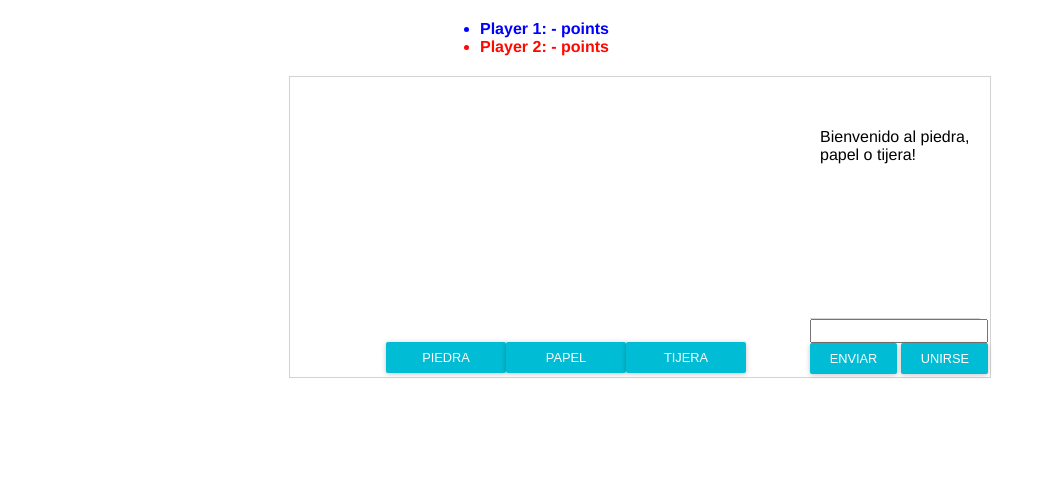
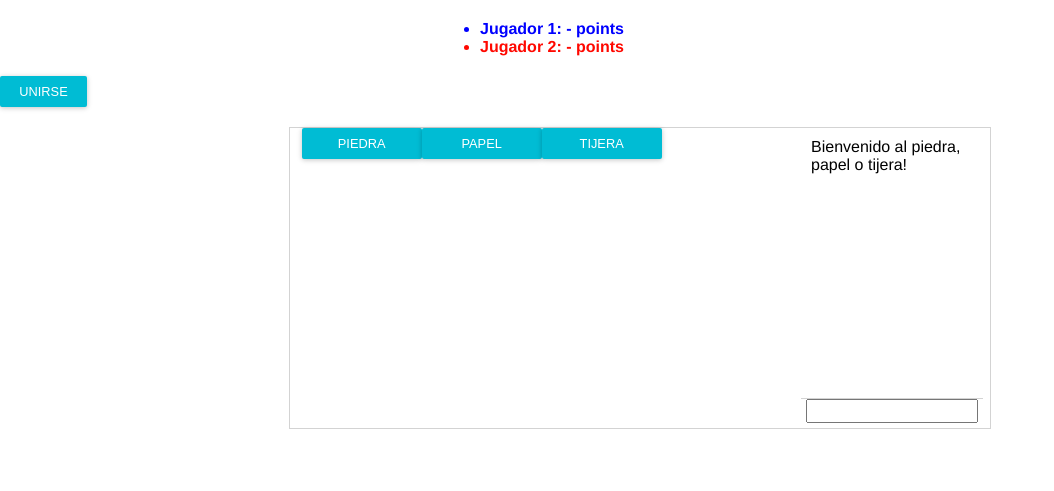
Before and after one commit to GonzaloAgu/piedra-papel-tijera, a website: page client/index.html in a window 1280 px wide. Shown: the whole page, without its empty margins (0-1054 px from the left). Drawn offline with nearby package versions, Linux system fonts and the light colour scheme; no server answers.

Commit message:
ajustes de diseño, correcion de scroll

```diff
--- a/client/index.html
+++ b/client/index.html
@@ -11,24 +11,27 @@
 
     <div id="scoreboard">
       <ul>
-        <li style="font-weight: bold; color: blue">Player 1: <p style="display:inline;" id="p0">-</p> points</li>
-        <li style="font-weight: bold; color: rgb(255, 8, 0);">Player 2: <p style="display:inline" id="p1">-</p> points</li>
+        <li style="font-weight: bold; color: blue">Jugador 1: <p style="display:inline;" id="p0">-</p> points</li>
+        <li style="font-weight: bold; color: rgb(255, 8, 0);">Jugador 2: <p style="display:inline" id="p1">-</p> points</li>
       </ul>
     </div>
 
+    <button id="join">Unirse</button>
     <div class="rps-wrapper">
-      <div id="elements-wrapper">
-        <button id="rock">Piedra</button>
-        <button id="paper">Papel</button>
-        <button id="scissors">Tijera</button>
+      <div id="main-game">
+        <div id="elements-wrapper">
+          <button id="rock">Piedra</button>
+          <button id="paper">Papel</button>
+          <button id="scissors">Tijera</button>
+        </div>
       </div>
+
       <div class="chat-wrapper">
         <ul id="events"></ul>
         <div class="button-wrapper">
         <form id="chat-form">
           <input id="chat" />
-          <button id="say">Enviar</button>
-          <button id="join">Unirse</button>
+          <!--<button id="say">Enviar</button>-->
         </form>
       </div>
       </div>
--- a/client/src/client.js
+++ b/client/src/client.js
@@ -1,5 +1,9 @@
 // escribe texto en el chat
 const writeEvent = text => {
+
+    // chequeo si hay texto realmente
+    if(!text) return;
+
     // <ul> element
     const parent = document.querySelector('#events')
 
@@ -8,7 +12,15 @@ const writeEvent = text => {
     el.innerHTML = text
 
     parent.appendChild(el)
+    scrollUpdate()
 };
+
+
+// actualizar scroll del chat
+let chat = document.querySelector("#events");
+const scrollUpdate = () => {
+    chat.scrollTop = chat.scrollHeight;
+}
 
 // escribe los puntajes en el scoreboard
 const writeScoreboard = (scores) => {
--- a/client/styles/main.css
+++ b/client/styles/main.css
@@ -2,6 +2,7 @@ body {
   font-family: "Helvetica Neue", sans-serif;
   margin: 0;
   padding: 0;
+  box-sizing: border-box;
 }
 
 button {
@@ -38,7 +39,7 @@ button.turn:hover {
 .rps-wrapper {
   background-color: rgb(255, 255, 255);
   width: 70vw;
-  min-width: 400px;
+  min-width: 470px;
   max-width: 700px;
   height: 300px;
   max-height: 300px;
@@ -58,6 +59,8 @@ button.turn:hover {
   margin: 0;
   padding: 0;
   border-bottom: 1px solid lightgrey;
+  display: flex;
+  flex-direction: column;
   overflow-y: scroll;
 }
 
@@ -65,31 +68,48 @@ button.turn:hover {
   padding: 10px 10px 10px 10px;
 }
 
+#main-game {
+  width: 73%;
+  height: 100%;
+  float: left;
+}
+
 .chat-wrapper {
-  padding: 10px;
-  height: 89%;
-  width: 170px;
-  float: right;
+  height: 120%;
+  width: 26%;
+  float: left;
 }
 
 .chat-wrapper ul {
   height: 75%;
 }
 
+
 #chat {
-  width: 170px;
-  margin-right: 10px;
+  width: 90%;
+  display: block;
+  margin: auto;
   outline: none;
   font-size: 1.0rem;
 }
 
+#chat-form {
+  width: 100%;
+}
+
+#chat-form button {
+  width: 40%;
+  display: block;
+  margin: 4px;
+  padding: 0;
+  float: right;
+  font-size: 0.7rem;
+}
+
 #elements-wrapper {
-  position: relative;
-  bottom: -265px;
-  left: 20px;
   display: flex;
   justify-content: center;
-  width: 40vw;
+  width: 75%;
   max-width: 530px;
 }
 
```
